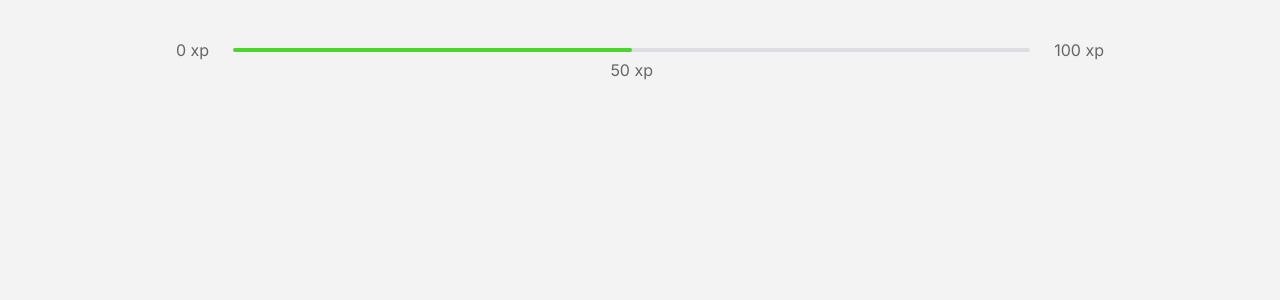
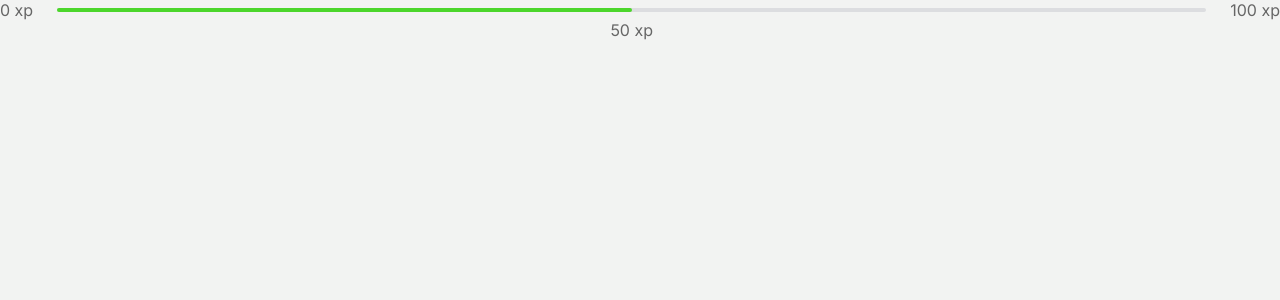
Before and after one commit to Lucasc-Dev/MoveIt, a Next.js app: page / in a window 1280 px wide. Shown: the top 300 px of the page. Built offline with nearby package versions, Linux system fonts and the light colour scheme.

Commit message:
CompletedChallenges, ExperienceBar and Profile components: created.

```diff
--- a/src/components/ExperienceBar.tsx
+++ b/src/components/ExperienceBar.tsx
@@ -1,11 +1,13 @@
+import styles from '../styles/components/ExperienceBar.module.css';
+
 export function ExperienceBar() {
     return (
-        <header className="experience-bar">
+        <header className={styles.experienceBar}>
             <span>0 xp</span>
             <div>
                 <div style={{ width: '50%' }} />
 
-                <span className="current-experience" style={{ left: '50%' }} >
+                <span className={styles.currentExperience} style={{ left: '50%' }} >
                     50 xp
                 </span>
             </div>
--- /dev/null
+++ b/src/styles/components/ExperienceBar.module.css
@@ -0,0 +1,29 @@
+.experienceBar {
+    display: flex;
+    align-items: center;
+}
+
+.experienceBar span {
+    font-size: 1rem;
+}
+
+.experienceBar > div {
+    flex: 1;
+    height: 4px;
+    border-radius: 4px;
+    background: var(--gray-line);
+    margin: 0 1.5rem;
+    position: relative;
+}
+
+.experienceBar > div > div {
+    height: 4px;
+    border-radius: 4px;
+    background: var(--green);
+}
+
+span.currentExperience {
+    position: absolute;
+    top: 12px;
+    transform: translateX(-50%);
+}
--- a/src/styles/global.css
+++ b/src/styles/global.css
@@ -10,7 +10,7 @@
     --gray-line: #dcdde0;
     --text: #666;
     --text-highlight: #b3b9ff;
-    --title: #2e38d4;
+    --title: #2e384d;
     --red: #e83f5b;
     --green: #4cd62b;
     --blue: #5965e0;
@@ -35,43 +35,3 @@ a {
     color: inherit;
     text-decoration: none;
 }
-
-.container {
-    height: 100vh;
-    max-width: 992px;
-    margin: 0 auto;
-    padding: 2.5rem 2rem;
-
-    display: flex;
-    flex-direction: column;
-}
-
-.experience-bar {
-    display: flex;
-    align-items: center;
-}
-
-.experience-bar span {
-    font-size: 1rem;
-}
-
-.experience-bar > div {
-    flex: 1;
-    height: 4px;
-    border-radius: 4px;
-    background: var(--gray-line);
-    margin: 0 1.5rem;
-    position: relative;
-}
-
-.experience-bar > div > div {
-    height: 4px;
-    border-radius: 4px;
-    background: var(--green);
-}
-
-span.current-experience {
-    position: absolute;
-    top: 12px;
-    transform: translateX(-50%);
-}
```
Also changed, not shown: src/components/CompletedChallenges.tsx (added, +10 -0 lines), src/components/Profile.tsx (added, +16 -0 lines), src/styles/components/CompletedChallenges.module.css (added, +19 -0 lines), src/styles/components/Profile.module.css (added, +29 -0 lines).
